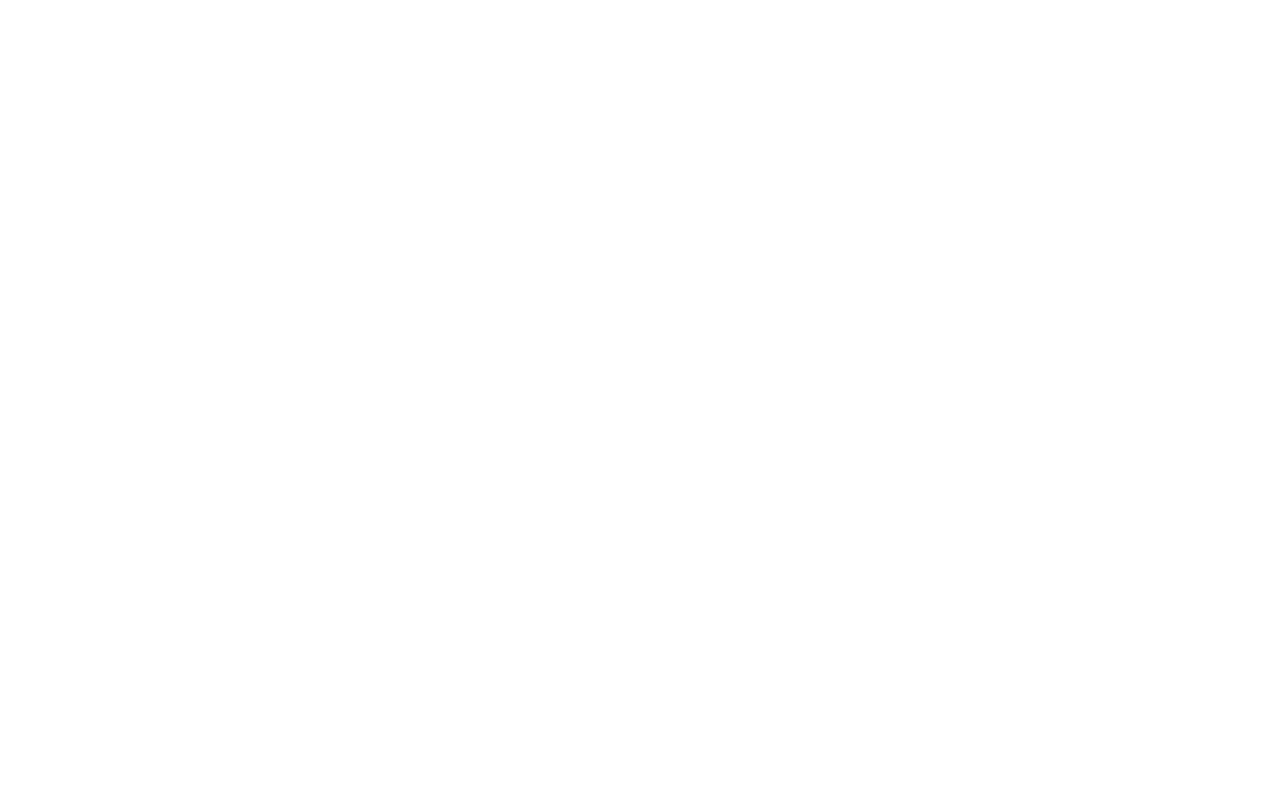
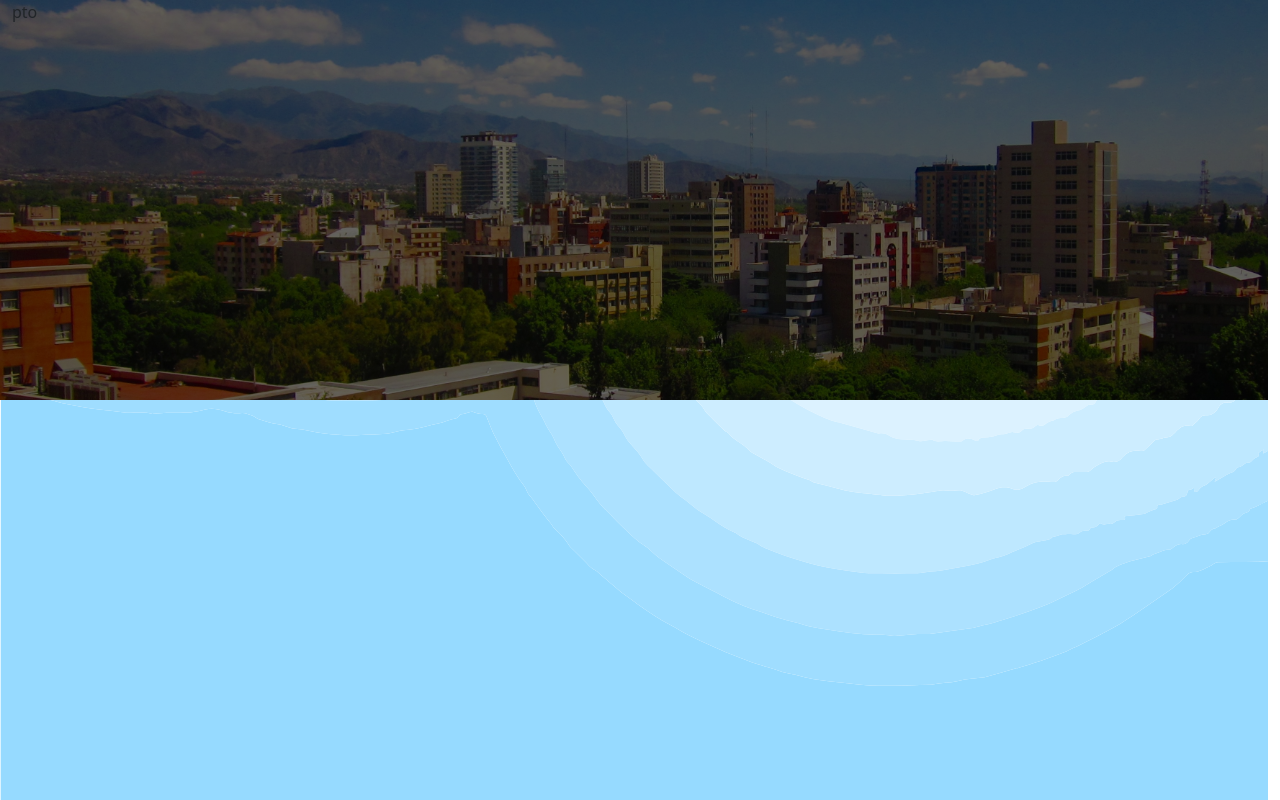
Before and after one commit to Mane-jaker/Carrot-State-Frontend, a React (Vite) app in the folder project/carrot-state/: page /clients in a window 1280 px wide. Built offline with nearby package versions, Linux system fonts and the light colour scheme.

Commit message:
colitaChina

```diff
--- a/project/carrot-state/src/assets/styles/stylesGlobal/GlobalBackground.css
+++ b/project/carrot-state/src/assets/styles/stylesGlobal/GlobalBackground.css
@@ -0,0 +1,9 @@
+.FondoDeg{
+    background-image:
+    url(/src/assets/Img/background.svg);
+    background-repeat: no-repeat;
+    background-attachment: fixed;
+    background-size: cover;
+    justify-content: center;
+    height: 50vh;
+}
--- a/project/carrot-state/src/assets/styles/stylesGlobal/GlobalWelcome.css
+++ b/project/carrot-state/src/assets/styles/stylesGlobal/GlobalWelcome.css
@@ -0,0 +1,11 @@
+.FondoImgPano{
+    background-image:
+    linear-gradient(rgba(0, 0, 0, 0.6)
+    ,rgba(0, 0, 0, 0.6)),
+    url(/src/assets/Img/panoramica.jpg);
+    background-repeat: no-repeat;
+    background-attachment: fixed;
+    background-size: contain;
+    justify-content: center;
+    height: 50vh;
+}
--- a/project/carrot-state/src/pages/AgentPage.jsx
+++ b/project/carrot-state/src/pages/AgentPage.jsx
@@ -7,8 +7,7 @@
 function AgentPage(){
     return(
         <>
-
-            <div className="row FondoDeg ">
+            <div className="row">
                 <div className="row FondoImg">
                     <div className="row NavBar">
                         {/*nav*/}
@@ -17,6 +16,7 @@
                         {/*bienvenida */}
                     </div>
                 </div>
+                <div className="row FondoDeg">
                     <div className="row">
                         <div className="container">
                             {/*text */}
@@ -31,11 +31,11 @@
                     <div className="container">
                         {/*pagination*/}
                     </div>
+                </div>
                 <div className="row FondoFooter">
                     {/*footer*/}
                 </div>
             </div>
-
         </>
     )
 }
--- a/project/carrot-state/src/pages/ClientsPage.jsx
+++ b/project/carrot-state/src/pages/ClientsPage.jsx
@@ -1,23 +1,28 @@
+import '../assets/styles/stylesGlobal/GlobalWelcome.css'
+import '../assets/styles/stylesGlobal/GlobalBackground.css'
+
 function ClientsPage(){
     return(
         <>
-            <div className="row FondoDeg">
-                <div className="row FondoImg">
+            <div className="row">
+                <div className="row FondoImgPano">
                     <div className="row NavBar">
                         {/*nav*/}
+                        pto
                     </div>
-                    <div className="row FondoPanoramica">
+                    <div className="row">
                         {/*bienvenida */}
                     </div>
                 </div>
+                <div className="row FondoDeg">
                     <div className="row">
                         <div className="container">
                             {/*text */}
                         </div>
                     </div>
-
                     <div className="container">
                         {/*locations*/}
+                    </div>
                 </div>
                 <div className="row FondoFooter">
                     {/*footer*/}
--- a/project/carrot-state/src/pages/Home.jsx
+++ b/project/carrot-state/src/pages/Home.jsx
@@ -5,7 +5,7 @@
 function Home(){
     return(
         <>
-            <div className="row FondoDeg">
+            <div className="row">
                 <div className="row FondoImg">
                     <div className="row NavBar">
                         {/*nav*/}
@@ -16,9 +16,11 @@
                         colota
                     </div>
                 </div>
-                <div className="container">
-                    <Card/>
-                    {/*pagination*/}
+                <div className="row FondoDeg">
+                    <div className="container">
+                        <Card/>
+                        {/*pagination*/}
+                    </div>
                 </div>
                 <div className="row FondoFooter">
                     {/*footer*/}
```
Also changed, not shown: project/carrot-state/src/pages/InmobiliariaPage.jsx (+8 -6 lines), project/carrot-state/src/assets/Img/background.svg (added). Lines whose indentation alone changed are shown as unchanged.
